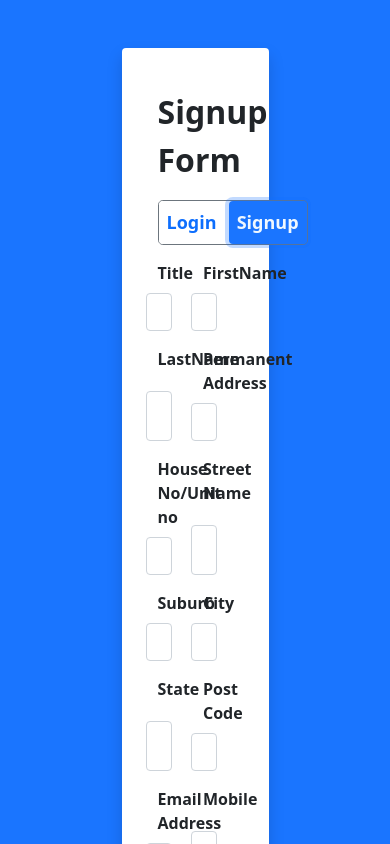
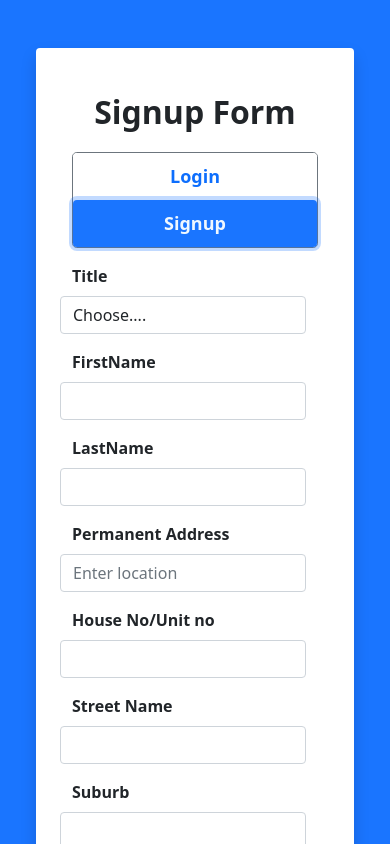
Before and after one commit to TanzilJatt/forntend, a plain HTML site: page assignment/Login&Signup.html in a window 390 px wide. Both pictures are taken after a click on the button "Signup". Shown: the top 844 px of the page. Drawn offline with nearby package versions, Linux system fonts and the light colour scheme.

Commit message:
final edit in toggle login and sign form

```diff
--- a/assignment/Login&Signup.html
+++ b/assignment/Login&Signup.html
@@ -39,13 +39,13 @@
 
 <body>
     <div class="main d-flex justify-content-center align-items-center p-5" style="background-color: #1a75ff;">
-        <div class="row col-6 h-auto bg-white p-4 rounded-2 shadow">
+        <div class="row col-md-6 h-auto bg-white p-4 rounded-2 shadow">
             <center class="mb-3">
                 <div class=" fw-bold heading py-3" id="Login">Login Form</div>
                 <div class="fw-bold heading py-3" id="Signup">Signup Form</div>
-                <div class="bt-toggle border rounded-3 border-secondary">
-                    <button type="button" class="btn rounded-end p-2 com" id="lgbtn">Login</button>
-                    <button type="button" class="btn rounded-start p-2 com" id="spbtn">Signup</button>
+                <div class="bt-toggle border rounded-3 border-secondary w-100 row">
+                    <button type="button" class="btn rounded-end px-5 col-md-6" id="lgbtn">Login</button>
+                    <button type="button" class="btn rounded-start px-5 com col-md-6" id="spbtn">Signup</button>
                 </div>
             </center>
             <form id="Login-Form">
@@ -69,7 +69,7 @@
             <!-- *************************************************************************************************************************************** -->
             <form id="Signup-Form">
                 <div class="row">
-                    <div class="row col-6 mb-3 me-2">
+                    <div class="row col-md-6 mb-3 me-2">
                         <label for="exampleInputEmail1" class="form-label fw-bold">Title</label>
                         <select name="" id="" class="form-control">
                             <option value="" selected>Choose....</option>
@@ -79,59 +79,59 @@
                             <option value="">Mrs</option>
                         </select>
                     </div>
-                    <div class="row col-6 mb-3">
+                    <div class="row col-md-6 mb-3">
                         <label for="exampleInputPassword1" class="form-label fw-bold">FirstName</label>
                         <input type="text" class="form-control" id="exampleInputPassword1">
                     </div>
-                    <div class="row col-6 mb-3 me-2">
+                    <div class="row col-md-6 mb-3 me-2">
                         <label for="exampleInputPassword1" class="form-label fw-bold">LastName</label>
                         <input type="text" class="form-control" id="exampleInputPassword1">
                     </div>
-                    <div class="mb-3 row col-6">
+                    <div class="mb-3 row col-md-6">
                         <label for="exampleInputEmail1" class="form-label fw-bold">Permanent Address</label>
                         <input type="text" class="form-control" id="exampleInputEmail1" aria-describedby="emailHelp" placeholder="Enter location">
                     </div>
-                    <div class="row col-6 mb-3 me-2">
+                    <div class="row col-md-6 mb-3 me-2">
                         <label for="exampleInputPassword1" class="form-label fw-bold">House No/Unit no</label>
                         <input type="text" class="form-control" id="exampleInputPassword1">
                     </div>
-                    <div class="mb-3 row col-6">
+                    <div class="mb-3 row col-md-6">
                         <label for="exampleInputEmail1" class="form-label fw-bold">Street Name</label>
                         <input type="text" class="form-control" id="exampleInputEmail1" aria-describedby="emailHelp">
                     </div>
-                    <div class="row col-6 mb-3 me-2">
+                    <div class="row col-md-6 mb-3 me-2">
                         <label for="exampleInputPassword1" class="form-label fw-bold">Suburb</label>
                         <input type="text" class="form-control" id="exampleInputPassword1">
                     </div>
-                    <div class="mb-3 row col-6">
+                    <div class="mb-3 row col-md-6">
                         <label for="exampleInputEmail1" class="form-label fw-bold">City</label>
                         <input type="text" class="form-control" id="exampleInputEmail1" aria-describedby="emailHelp">
                     </div>
-                    <div class="row col-6 mb-3 me-2">
+                    <div class="row col-md-6 mb-3 me-2">
                         <label for="exampleInputPassword1" class="form-label fw-bold">State</label>
                         <input type="text" class="form-control" id="exampleInputPassword1">
                     </div>
-                    <div class="mb-3 row col-6">
+                    <div class="mb-3 row col-md-6">
                         <label for="exampleInputEmail1" class="form-label fw-bold">Post Code</label>
                         <input type="text" class="form-control" id="exampleInputEmail1" aria-describedby="emailHelp">
                     </div>
-                    <div class="row col-6 mb-3 me-2">
+                    <div class="row col-md-6 mb-3 me-2">
                         <label for="exampleInputEmail1" class="form-label fw-bold">Email Address</label>
                         <input type="email" class="form-control" id="exampleInputEmail1" aria-describedby="emailHelp">
                     </div>
-                    <div class="mb-3 row col-6">
+                    <div class="mb-3 row col-md-6">
                         <label for="exampleInputEmail1" class="form-label fw-bold">Mobile</label>
                         <input type="text" class="form-control" id="exampleInputEmail1" aria-describedby="emailHelp">
                     </div>
-                    <div class="row col-6 mb-3 me-2">
+                    <div class="row col-md-6 mb-3 me-2">
                         <label for="exampleInputPassword1" class="form-label fw-bold">Password</label>
                         <input type="password" class="form-control" id="exampleInputPassword1">
                     </div>
-                    <div class="mb-3 row col-6">
+                    <div class="mb-3 row col-md-6">
                         <label for="exampleInputEmail1" class="form-label fw-bold">Conform Password</label>
                         <input type="Password" class="form-control" id="exampleInputEmail1" aria-describedby="emailHelp">
                     </div>
-                    <div class="row col-6 mb-3 me-2">
+                    <div class="row col-md-6 mb-3 me-2">
                         <label for="exampleInputEmail1" class="form-label fw-bold">Security Question</label>
                         <select name="" id="" class="form-control">
                             <option value="" selected>Choose....</option>
@@ -140,7 +140,7 @@
                             <option value="">What's your first School Name?</option>
                         </select>
                     </div>
-                    <div class="mb-3 row col-6">
+                    <div class="mb-3 row col-md-6">
                         <label for="exampleInputEmail1" class="form-label fw-bold">Write Your Answer here!</label>
                         <input type="email" class="form-control" id="exampleInputEmail1" aria-describedby="emailHelp">
                     </div>
```
